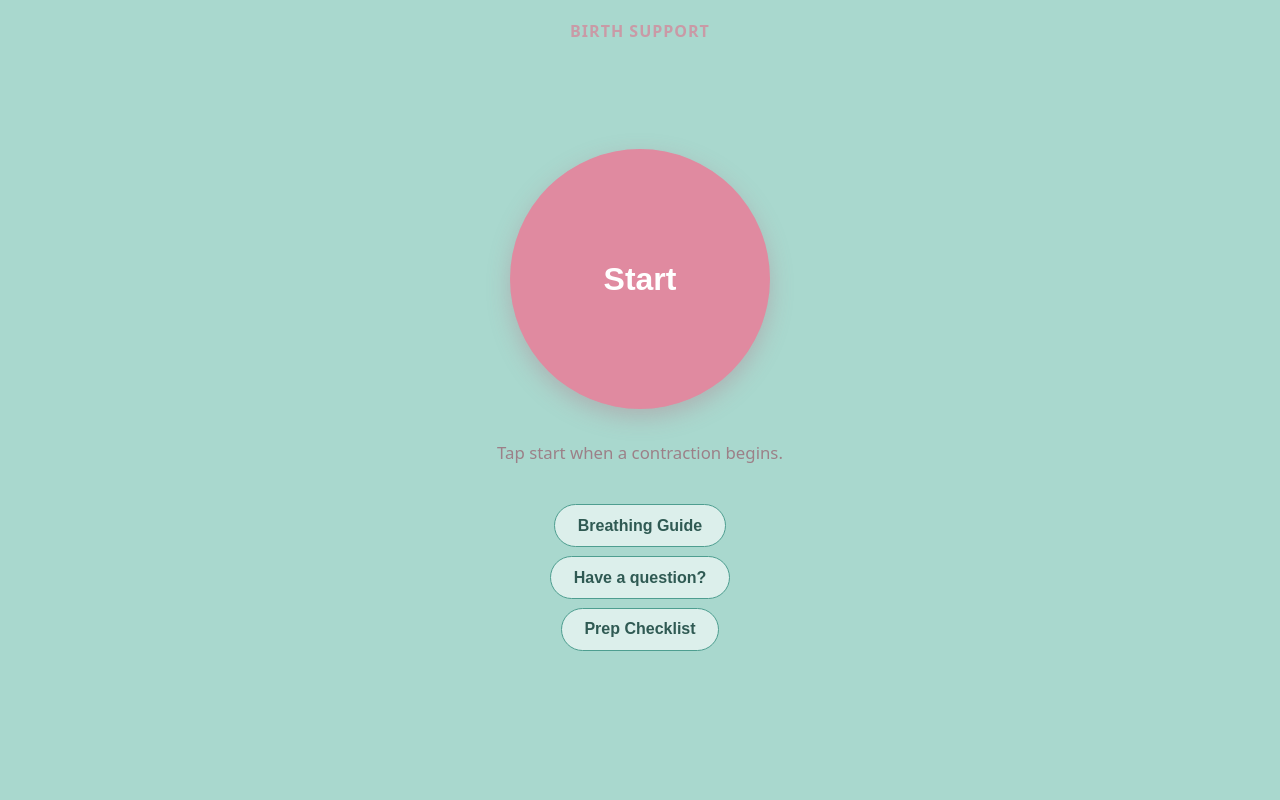
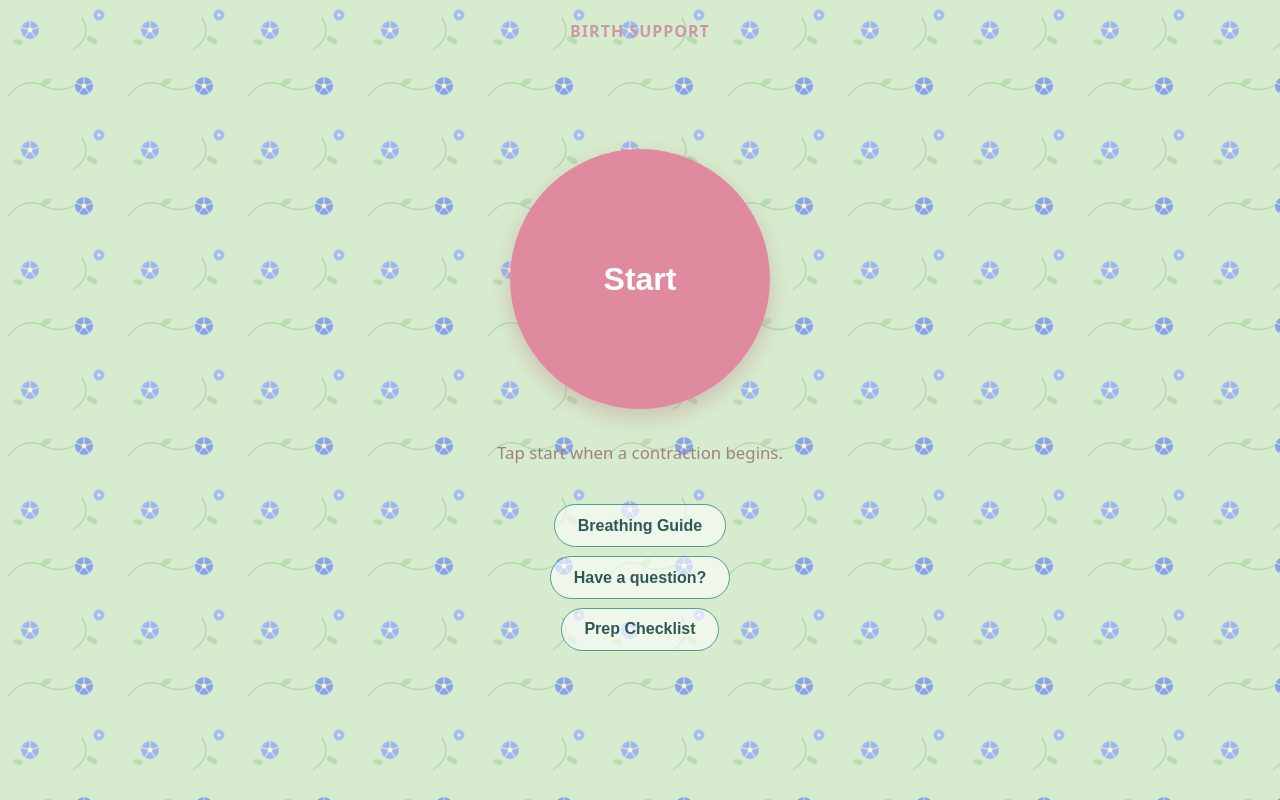
Before and after one commit to lucyloveswsdoula/birthsupport, a Next.js app: page / in a window 1280 px wide. Built offline with nearby package versions, Linux system fonts and the light colour scheme.

Commit message:
Light green background with morning-glory flower pattern

```diff
--- a/app/globals.css
+++ b/app/globals.css
@@ -3,7 +3,10 @@ body {
   margin: 0;
   padding: 0;
   height: 100%;
-  background: #a9d8ce;
+  background-color: #d7ecce;
+  background-image: url("/flowers.svg");
+  background-repeat: repeat;
+  background-size: 120px 120px;
 }
 
 /* Gentle fade as each affirmation appears during a contraction. */
```
Also changed, not shown: public/flowers.svg (added).
